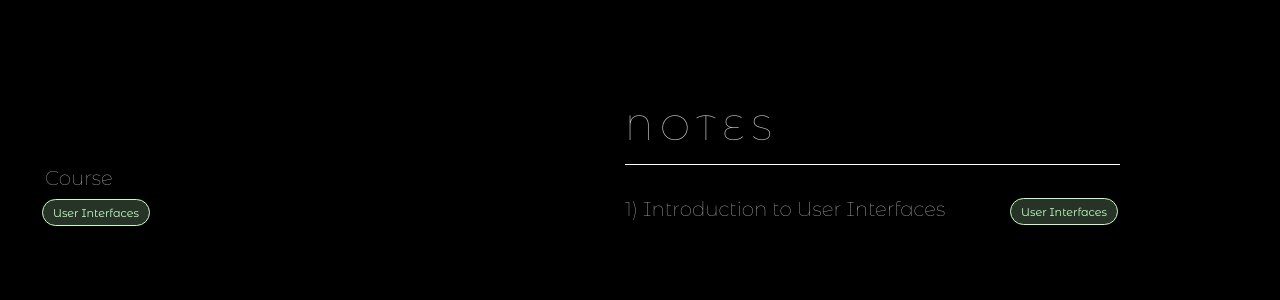
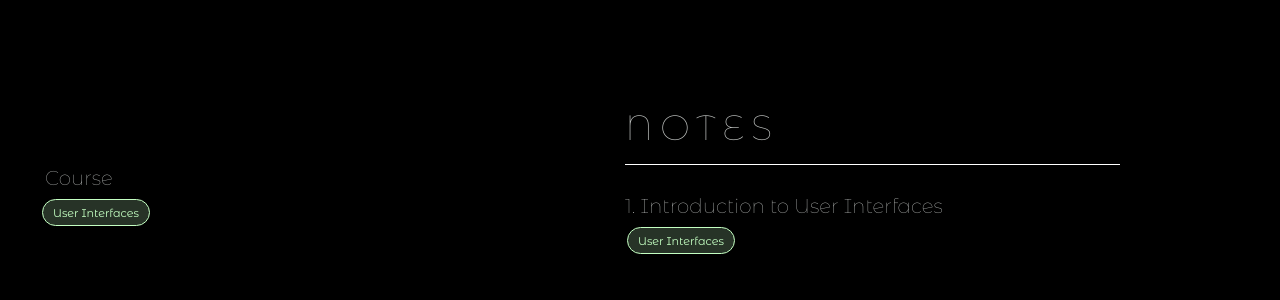
Before and after one commit to elizabeth-poggie/elizabeth-poggie, a Next.js app: page / in a window 1280 px wide. Shown: the top 300 px of the page. Built offline with nearby package versions, Linux system fonts and the light colour scheme.

Commit message:
fiddling with stuff lol

```diff
--- a/src/views/notes/notes.tsx
+++ b/src/views/notes/notes.tsx
@@ -81,9 +81,9 @@ export function Notes({ allNotes }: IProps) {
           return (
             <div key={note.slug}>
               <ListItem
-                title={`${note.number}) ${note.title}`}
+                title={`${note.number}. ${note.title}`}
                 href={`/notes/${note.slug}`}
-                rightContent={
+                subContent={
                   <PillButton
                     color={filterToColorMap[note.category]}
                     title={note.category}
```
